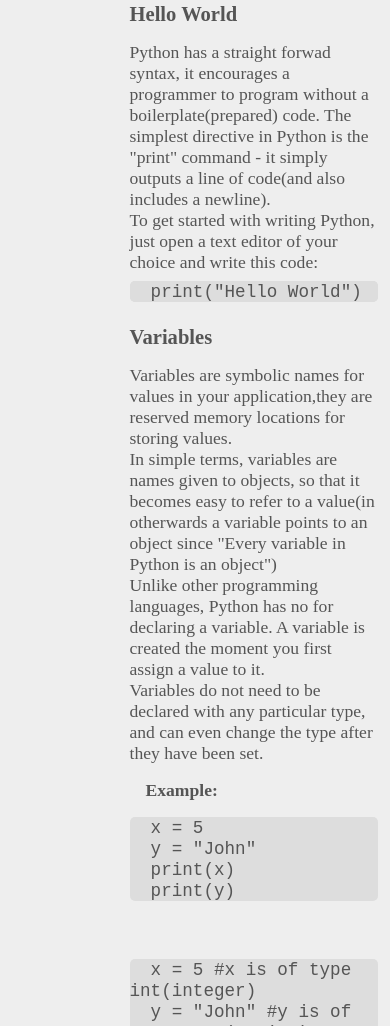
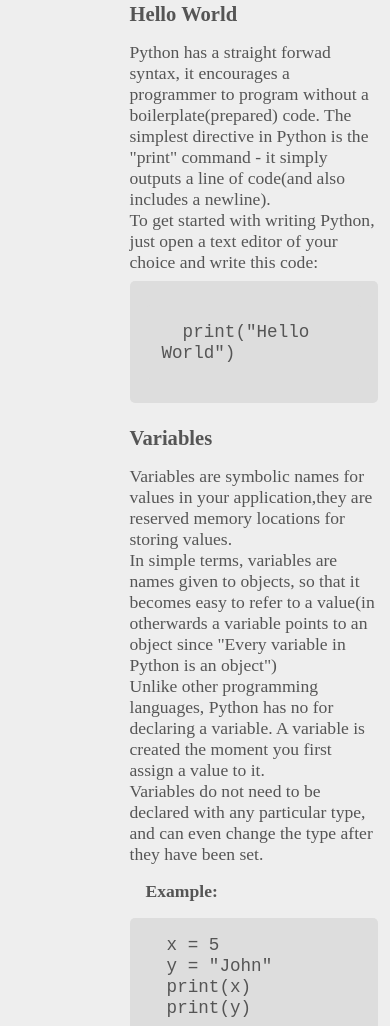
Before and after one commit to olili27/Python-technical-documentation-page, a plain HTML site: page index.html in a window 390 px wide. Shown: the part 974-2000 px from the top of the page. Drawn offline with Linux system fonts and the light colour scheme.

Commit message:
add style to code

```diff
--- a/style.css
+++ b/style.css
@@ -16,7 +16,6 @@ body{
 /* container */
 .container{
     display: flex;
-    /* position: relative; */
 }
 
 a{
@@ -26,7 +25,6 @@ a{
 
 /* navbar */
 #navbar{
-    /* background-color: green; */
     height: 100vh;
     position: fixed;
     border-right: 5px solid #aaa;
@@ -50,7 +48,6 @@ header h1{
 
 #navbar ul{
     width: 100%;
-    /* background-color: yellowgreen; */
     padding: 0;
 }
 
@@ -61,7 +58,6 @@ header h1{
     padding: 0.3rem;
     padding-left: 0;
     padding-right: 0;
-    /* background-color: red; */
     border-top: 1px solid #555;
 }
 
@@ -75,11 +71,10 @@ header h1{
 
 /* main-doc */
 #main-doc{
-    /* position: absolute; */
+    position: absolute;
     width: 80%;
     padding: 2rem;
     margin-left: 25%;
-    /* background-color: yellow; */
 }
 
 .main-section{
@@ -99,6 +94,7 @@ header h3{
     margin-bottom: 0.5rem;
     background-color:#ddd;
     border-radius: 5px;
+    padding: 1rem;
 }
 
 h4{
@@ -124,5 +120,18 @@ table th{
     .container{
         display: block;
     }
+
+    #navbar{
+        position: absolute;
+        /* width: 100%; */
+    }
+
+    #main-doc{
+        position: absolute;
+        /* width: 80%; */
+        /* padding: 2rem; */
+        margin-left: 25%;
+        /* background-color: yellow; */
+    }
 }
 /* media query */
```
